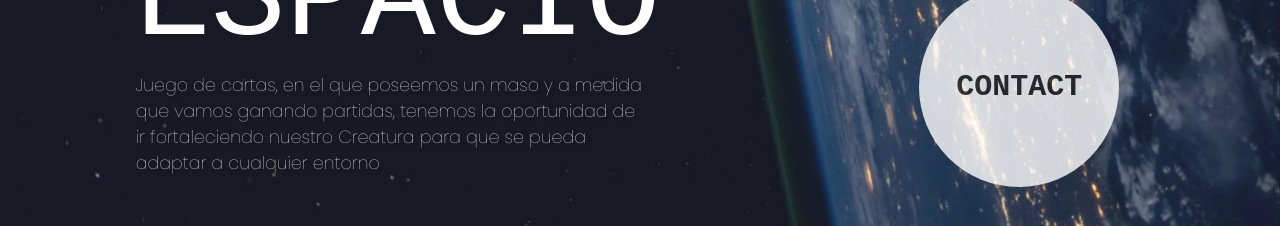
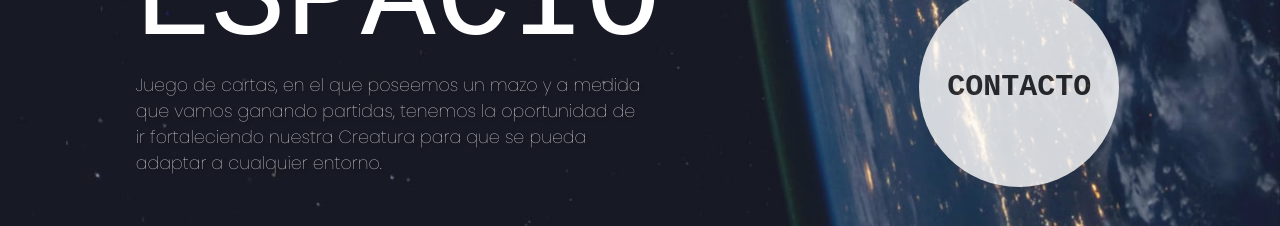
Before and after one commit to Cuestion-de-Espacio/Cuestion-de-Espacio.github.io, a plain HTML site: page index.html in a window 1280 px wide. Shown: the part 438-664 px from the top of the page. Drawn offline with Linux system fonts and the light colour scheme; a web font is replaced by a local one.

Commit message:
Update index.html

```diff
--- a/index.html
+++ b/index.html
@@ -45,11 +45,11 @@
               <h2>Cuestion de </h2>
               <h3>Espacio</h3>
               <p class="text__moon">
-                  Juego de cartas, en el que poseemos un maso y a medida que vamos ganando partidas, tenemos la oportunidad de ir fortaleciendo nuestro Creatura para que se pueda adaptar a cualquier entorno
+                  Juego de cartas, en el que poseemos un mazo y a medida que vamos ganando partidas, tenemos la oportunidad de ir fortaleciendo nuestra Creatura para que se pueda adaptar a cualquier entorno.
               </p>
           </div>
           <div class="container_luna cirdown">
-              <span>Contact</span>
+              <span>Contacto</span>
           </div>
       </div>
   </main>
```
